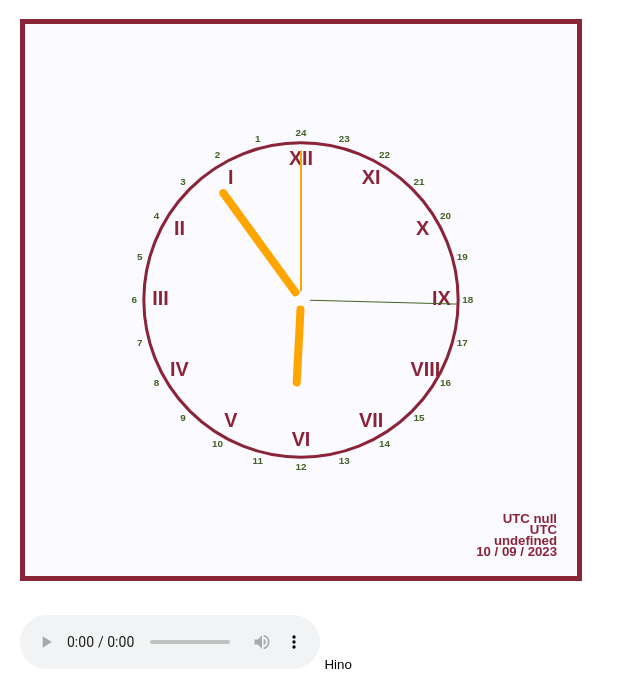
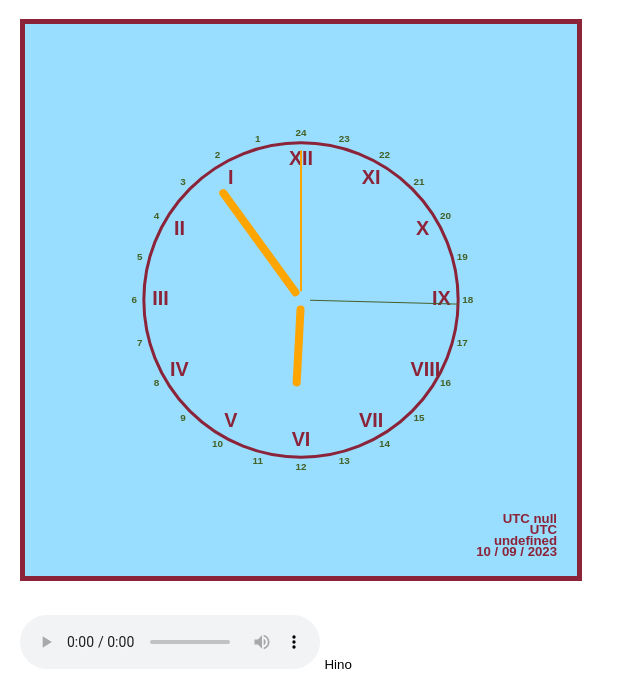
Before and after one commit to eduardo4d/antihorario, a plain HTML site: page index.htm in a window 1280 px wide. Shown: the part 135-821 px from the top of the page, without its empty margins (0-640 px from the left). Drawn offline with Linux system fonts and the light colour scheme.

Commit message:
Update style.css

```diff
--- a/assets/style.css
+++ b/assets/style.css
@@ -35,6 +35,6 @@ canvas {
     z-index: 2;
 }
 #clock {
-    background-color: #fafaff;
+    background-color: #9df;
     z-index: 1;
 }
```
